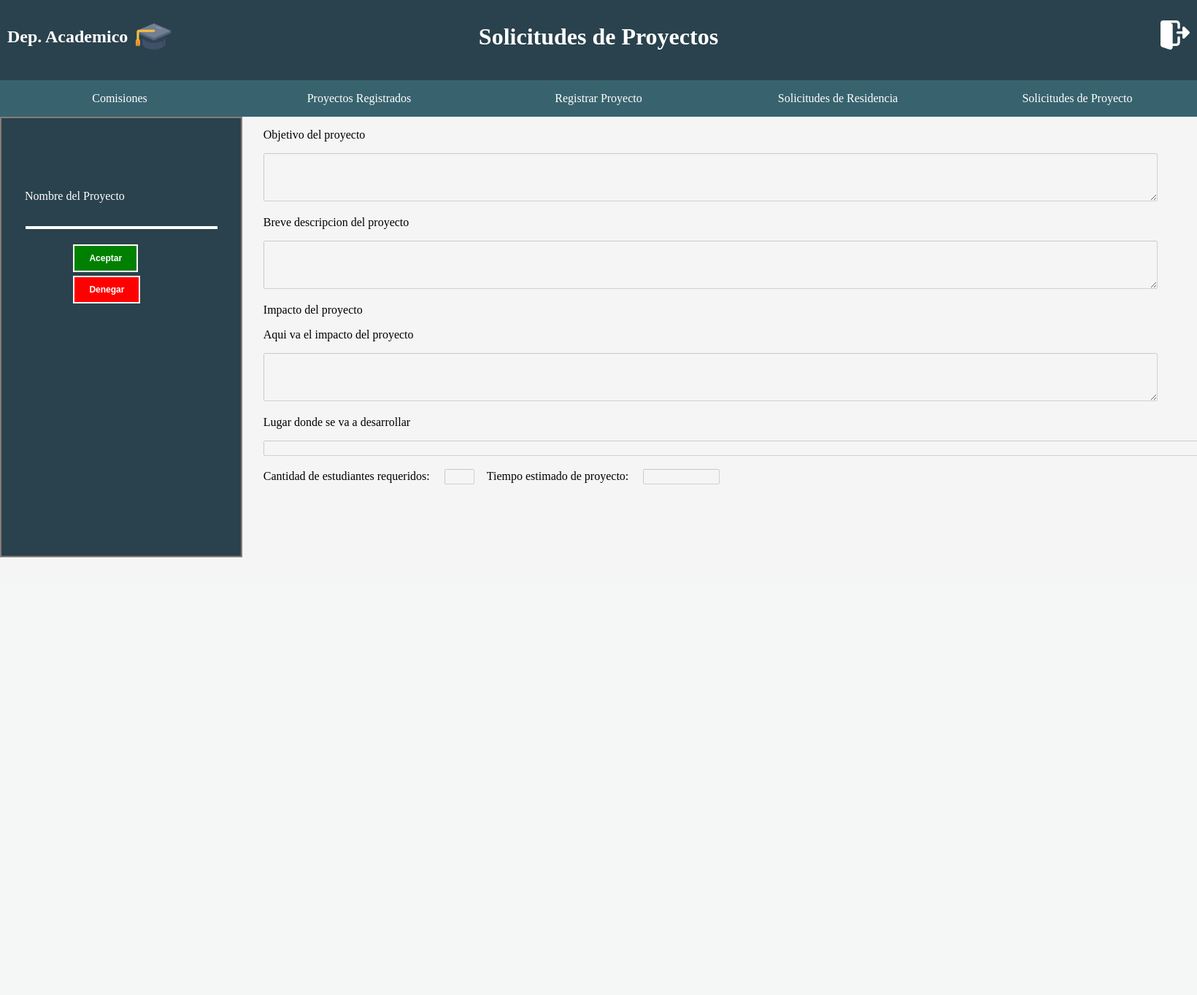
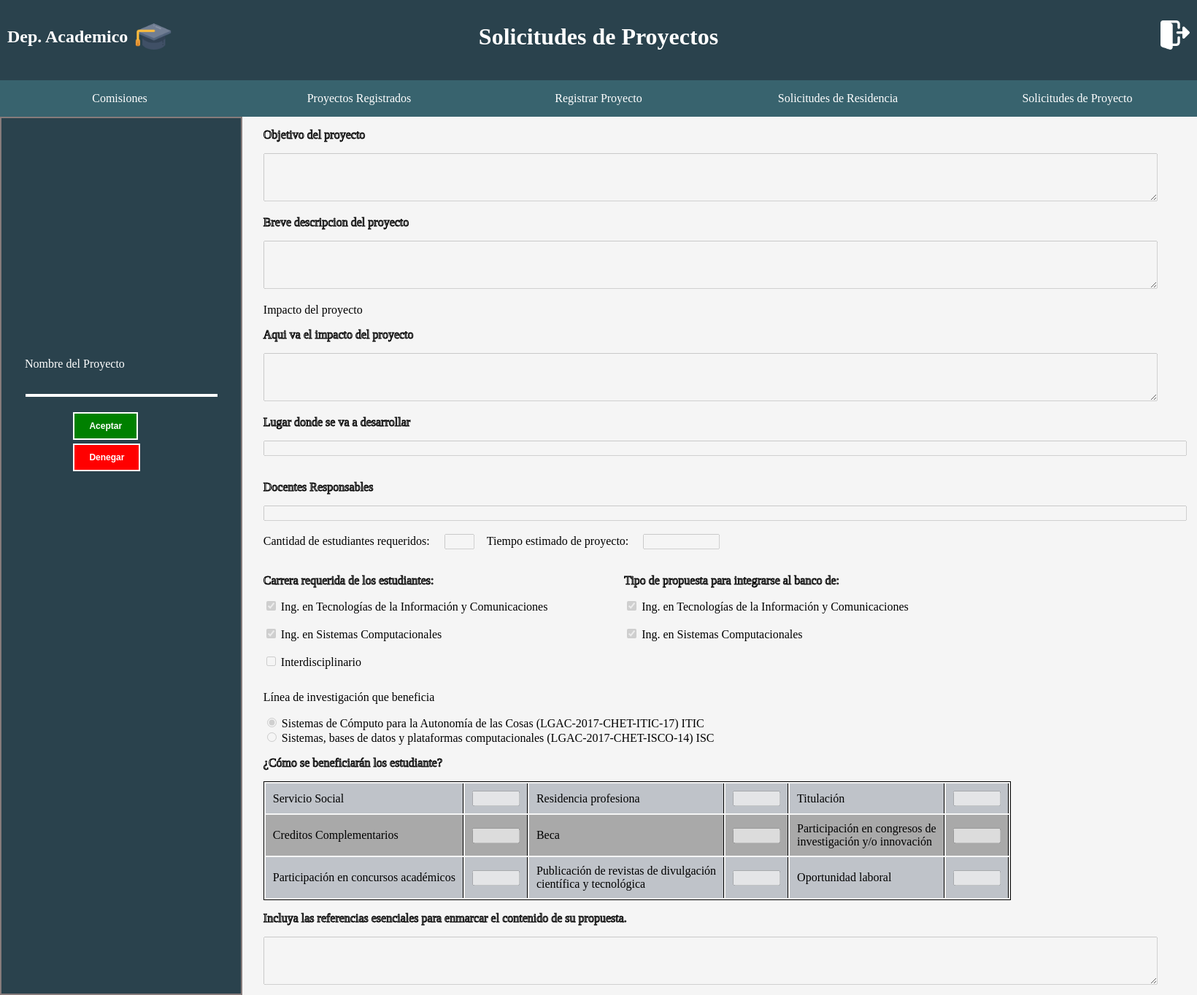
Before and after one commit to lireyes22/Residencias, a PHP site: page /revProyRes-evalua.php in a window 1640 px wide; the page is wider, and only the part inside the window is pictured. Shown: that part at 73% size. Before the commit the page ends 764 px from the top of that part, so only its background shows below. Run offline with PHP 8.4, Linux system fonts and the light colour scheme; data that the repository does not hold is empty.

Commit message:
ProfesorHU47
Sin PHP

```diff
--- a/revProyRes-evalua.php
+++ b/revProyRes-evalua.php
@@ -36,28 +36,74 @@
 	<div>
 		<div class="izq-decision">
 			<p>Nombre del Proyecto</p>
-			<p class="izq-nomb-proy"><?php echo $idProy ?></p>
-			<form action="a.html">
+			<p class="izq-nomb-proy"><?php echo $idProy; ?></p>
+			<form action="revProyRes.php">
 				<input type="submit" value="Aceptar"> <br>
 				<input type="submit" value="Denegar" class="denegar">
 			</form>
 		</div>
 		<div class="datos-proy">
 			<form action="">
-					<p>Objetivo del proyecto </p> <textarea name="objetivo-1" cols="150" rows="4" disabled></textarea>
-					<p>Breve descripcion del proyecto</p> <textarea name="descripcion" cols="150" rows="4" disabled></textarea>
+					<p class="_blanco">Objetivo del proyecto </p> <textarea name="objetivo-1" cols="150" rows="4" disabled></textarea>
+					<p class="_blanco">Breve descripcion del proyecto</p> <textarea name="descripcion" cols="150" rows="4" disabled></textarea>
 					<p>Impacto del proyecto</p>
-					<p><?php echo "Aqui va el impacto del proyecto" ?></p>
+					<p class="_blanco"><?php echo "Aqui va el impacto del proyecto" ?></p>
 					<textarea name="objetivo-2" cols="150" rows="4" disabled></textarea>
-					<p>Lugar donde se va a desarrollar</p>
-					<input type="text" name="lugar" size="162" disabled> <br> <br>
+					<p class="_blanco">Lugar donde se va a desarrollar</p>
+					<input type="text" name="lugar" size="155" disabled> <br> <br>
+					<p class="_blanco">Docentes Responsables</p>
+					<input type="text" name="docente" size="155" disabled> <br> <br>
 					<div class="doble-fila">
 						<label class="lbl" for="estudiantes-req">Cantidad de estudiantes requeridos: </label>
 						<input class="res" type="text" name="estudiantes-req" size="2" disabled>
 						<label class="lbl" for="tiempo-est">Tiempo estimado de proyecto: </label>
-						<input class="res" type="text" name="tiempo-est" size="10" disabled>
+						<input class="res" type="text" name="tiempo-est" size="10" disabled> <br><br>
+						<div class="carrera-req">
+							<p class="_blanco">Carrera requerida de los estudiantes:</p>
+							<input type="checkbox" name="carrera-1" disabled <?php echo "checked"; ?>> <?php echo "Ing. en Tecnologías de la Información y Comunicaciones"; ?> <br> <br>
+							<input type="checkbox" name="carrera-2" disabled <?php echo "checked"; ?>> <?php echo "Ing. en Sistemas Computacionales"; ?> <br> <br>
+							<input type="checkbox" name="carrera-n" disabled <?php echo ""; ?>> <?php echo "Interdisciplinario"; ?> <br> <br>
+						</div>
+						<div class="propuesta-int">
+							<p class="_blanco">Tipo de propuesta para integrarse al banco de:</p>
+							<input type="checkbox" name="carrera-1" disabled <?php echo "checked"; ?>> <?php echo "Ing. en Tecnologías de la Información y Comunicaciones"; ?> <br> <br>
+							<input type="checkbox" name="carrera-2" disabled <?php echo "checked"; ?>> <?php echo "Ing. en Sistemas Computacionales"; ?> <br> <br>
+						</div>
 					</div>
-
+					<p class="n-line">Línea de investigación que beneficia</p>
+					<input type="radio" name="ITIC" value="" <?php echo "checked" ?> disabled>
+					<label for="ITIC">Sistemas de Cómputo para la Autonomía de las Cosas (LGAC-2017-CHET-ITIC-17) ITIC</label><br>
+					<input type="radio" name="ISC" value="" <?php echo "" ?> disabled>
+					<label for="ISC">Sistemas, bases de datos y plataformas computacionales (LGAC-2017-CHET-ISCO-14) ISC</label><br>
+					<p class="_blanco">¿Cómo se beneficiarán los estudiante?</p>
+					<table class="tabla-benef">
+						<tr>
+							<td>Servicio Social</td>
+							<td><input type="text" name="srvSocial" disabled size="5"></td>
+							<td>Residencia profesiona</td>
+							<td><input type="text" name="resProf" disabled size="5"></td>
+							<td>Titulación</td>
+							<td><input type="text" name="titulacion" disabled size="5"></td>
+						</tr>
+						<tr class="tr-td-gray">
+							<td>Creditos Complementarios</td>
+							<td><input type="text" name="credComp" disabled size="5"></td>
+							<td>Beca</td>
+							<td><input type="text" name="beca" disabled size="5"></td>
+							<td>Participación en congresos de <br> investigación y/o innovación</td>
+							<td><input type="text" name="congrInveInov" disabled size="5"></td>
+						</tr>
+						<tr>
+							<td>Participación en concursos académicos</td>
+							<td><input type="text" name="concAcad" disabled size="5"></td>
+							<td>Publicación de revistas de divulgación <br> científica y tecnológica</td>
+							<td><input type="text" name="revDivCient" disabled size="5"></td>
+							<td>Oportunidad laboral</td>
+							<td><input type="text" name="OportLab" disabled size="5"></td>
+						</tr>
+					</table>
+					<p class="_blanco">Incluya las referencias esenciales para enmarcar el contenido de su propuesta.</p>
+					<textarea name="refEsenciales" cols="150" rows="4" disabled></textarea>
 			</form>
 		</div>
 	</div>
--- a/style/style.css
+++ b/style/style.css
@@ -98,7 +98,7 @@ body {
     /*width: 97.9%;*/
     max-height: 366px;
     border: 1px solid;
-    overflow:scroll;
+    overflow: scroll;
     background-color: azure;
     margin: 2%;
 }
@@ -157,7 +157,7 @@ body {
     background-color: #2A424D;
     border: 2px solid;
     border-color: rgb(134, 123, 123);
-    min-height: 600px;
+    min-height: 1200px;
     width: 20%;
     color: white;
     /*display: flex;
@@ -169,7 +169,7 @@ body {
   .izq-decision p{
     margin-left: 2em;
     margin-right: 2em;
-    margin-top: 30%;
+    margin-top: 100%;
   }
   p.izq-nomb-proy{ /* <><><> */
     margin-left: 10%;
@@ -182,7 +182,7 @@ body {
   }
 
   .datos-proy{
-    min-height: 600px;
+    min-height: 1200px;
     width: 77%;
     margin-left: 1%;
     margin-right: 1%;
@@ -190,6 +190,33 @@ body {
   }
   .doble-fila .res, .doble-fila .lbl{
     margin-right: 1em;
+  }
+  .carrera-req{
+    float: left;
+  }
+  .propuesta-int{
+    float: right;
+    padding-right: 30%;
+  }
+  p.n-line{
+    padding-top: 10em;
+  }
+  table.tabla-benef {
+    border: 1px solid;
+  }
+  table.tabla-benef td{
+    padding: 10px;
+    border-right: 1px solid;
+    background-color:#bfc3c9;
+  }
+  tr.tr-td-gray td{
+    background-color: darkgray;
+  }
+  p._blanco{
+    color: white;
+   -webkit-text-fill-color: white;
+   -webkit-text-stroke-width: 1px;
+   -webkit-text-stroke-color: black;
   }
   .tb-th-asp input[type="submit"], .izq-decision input[type="submit"]{ /*BOTON PARA ACEPTAR*/
     background-color: green;
```
